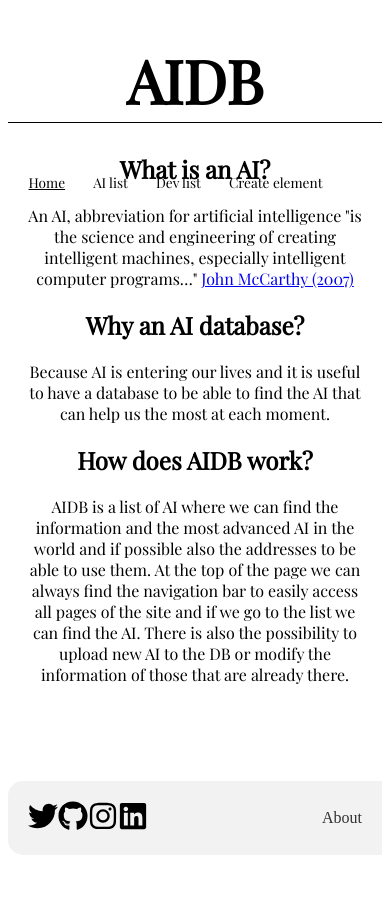
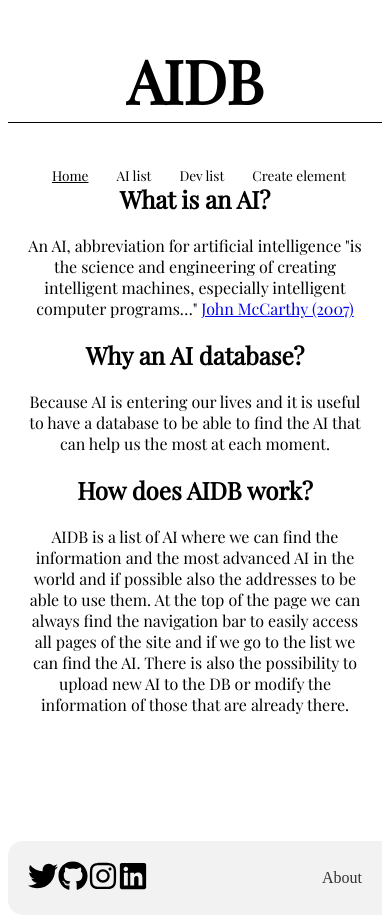
Before and after one commit to andrea-de-faveri-01/proyectoAngular, an Angular app: page /home in a window 390 px wide. Before the commit the page ends 863 px from the top, so only its background shows below. Built offline with nearby package versions, Linux system fonts and the light colour scheme.

Commit message:
nav-bar position absolute.again6

```diff
--- a/src/app/core/components/header/components/nav-bar/nav-bar.component.scss
+++ b/src/app/core/components/header/components/nav-bar/nav-bar.component.scss
@@ -47,7 +47,8 @@
 
     .nav-container {
       max-width: 90%;
-      margin: 10% 10% 10% 0;
+      margin-top: 8%;
+      margin-left: 6%;
 
     }
   }
--- a/src/app/pages/home/home.component.scss
+++ b/src/app/pages/home/home.component.scss
@@ -8,7 +8,7 @@
 
   @media (max-width: 600px) {
     .home-container {
-      margin: 30px 5%;
+      margin: 60px 5%;
       text-align: center;
     }
   }
```
